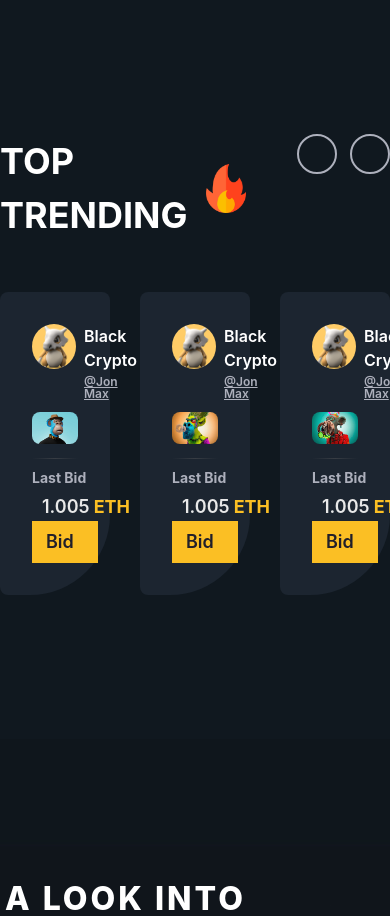
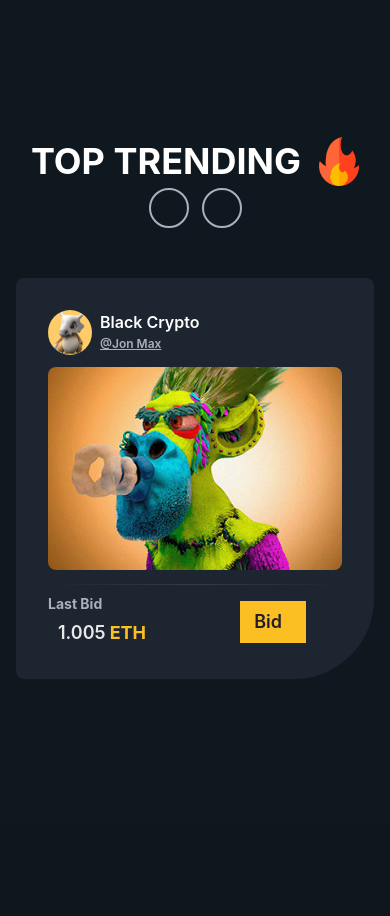
Before and after one commit to Null4d/Playx.io, a React (Create React App) app: page / in a window 390 px wide. Shown: the part 7180-8096 px from the top of the page. Built offline with nearby package versions, Linux system fonts and the light colour scheme.

Commit message:
add responsive to trendingnft

```diff
--- a/src/components/TrendingNft.js
+++ b/src/components/TrendingNft.js
@@ -72,16 +72,16 @@ const TrendingNft = () => {
 
     return (
         <div className="w-full overflow-hidden bg-[#10181f] py-36">
-            <div className="mx-auto md:max-w-[1300px] sm:max-w-[540px] w-full px-20px">
+            <div className="mx-auto md:max-w-[1300px] px-4 sm:max-w-[540px] w-full px-20px">
 
                 <div class="trendingNft__title-wrap mt-0 mb-[50px] mx-0">
-                    <div class="flex flex-wrap mx-[-15px]">
-                        <div class="w-7/12 basis-7/12 2xl:w-7/12 2xl:basis-7/12 xl:w-7/12 xl:basis-7/12 lg:w-7/12 lg:basis-7/12 md:w-7/12 md:basis-7/12 sm:w-full sm:basis-full  xsm:w-full xsm:basis-full relative px-[15px]">
+                    <div class="flex flex-wrap md:flex-row flex-col mx-[-15px]">
+                        <div class="md:w-7/12 w-full basis-7/12 md:block md:justify-normal flex justify-center relative px-[15px]">
                             <div class="trendingNft__title">
                                 <h2 class="title flex items-center gap-[18px] text-[36px] m-0 justify-start text-white uppercase font-bold">top Trending <img className='w-10' src={nftFire} alt="nftFire" /></h2>
                             </div>
                         </div>
-                        <div class="w-5/12 basis-5/12 2xl:w-5/12 2xl:basis-5/12 xl:w-5/12 xl:basis-5/12 lg:w-5/12 lg:basis-5/12 md:w-5/12 md:basis-5/12 sm:w-full sm:basis-full  xsm:w-full xsm:basis-full relative px-[15px]">
+                        <div class="md:w-5/12 w-full basis-5/12 md:block md:justify-normal flex justify-center relative px-[15px]">
                             <div class="trendingNft__nav flex items-center justify-end gap-[13px] sm:mt-[18px]  xsm:mt-[18px]">
                                 <button class="nft-prev flex items-center justify-center w-10 h-10 text-[18px] text-grey rounded-50% border-2 border-solid border-grey hover:border-[#45f882] hover:text-[#45f882] bg-transparent">
                                     <i class="fas fa-angle-left"></i>
@@ -101,11 +101,22 @@ const TrendingNft = () => {
                         nextEl: ".nft-next",
                     }}
                     modules={[Navigation]}
-                    slidesPerView={3}
+                    slidesPerView={1}
                     spaceBetween={30}
                     centeredSlides={true}
                     loop={true}
                     onSlideChange={(swiper) => setActiveIndex(swiper.realIndex)}
+                    breakpoints={{
+                        1200: {
+                            slidesPerView: 3,
+                        },
+                        768: {
+                            slidesPerView: 2,
+                        },
+                        480: {
+                            slidesPerView: 1,
+                        },
+                    }}
                 >
                     {slides.map((slide, index) => (
                         <SwiperSlide key={index} className="relative w-full ">
```
